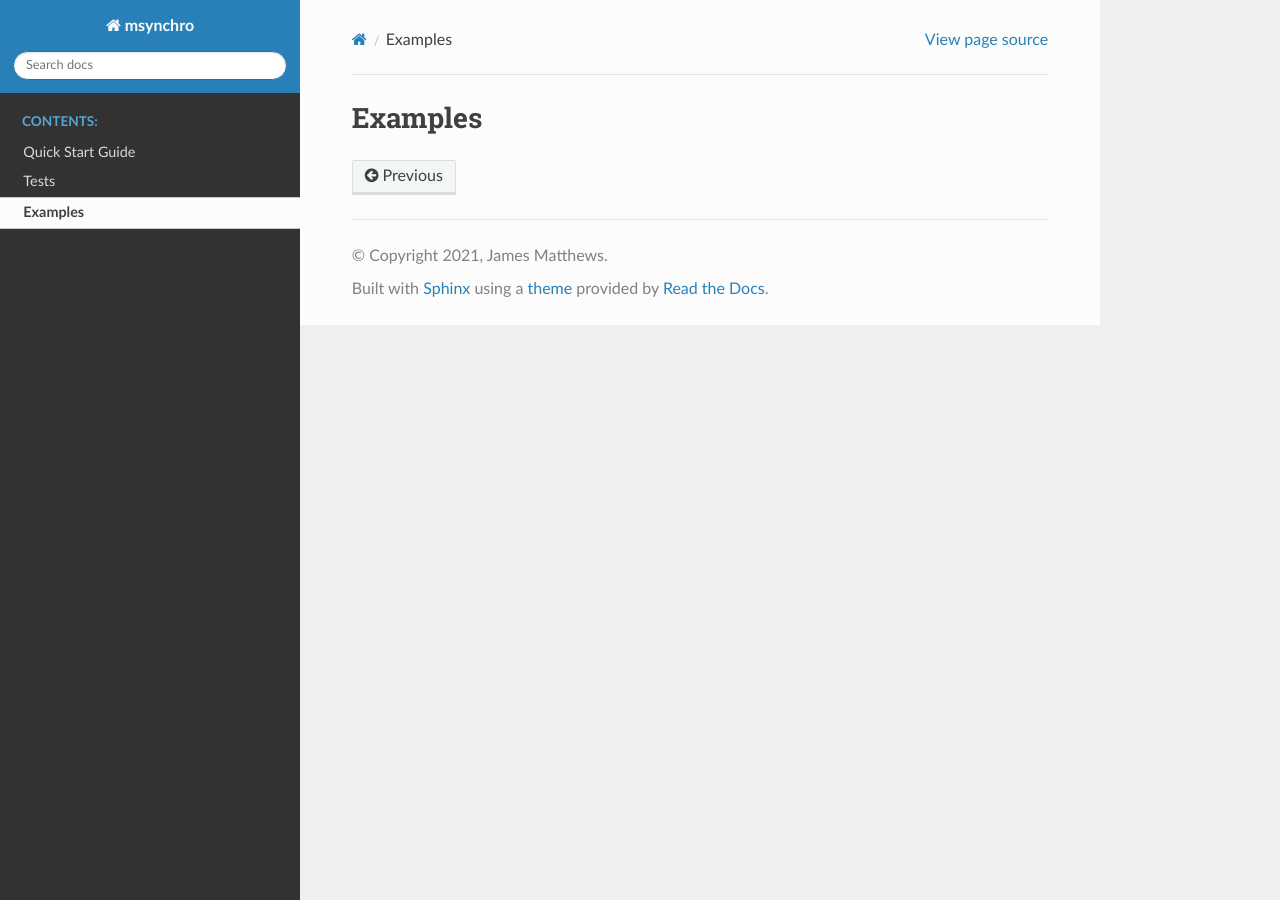
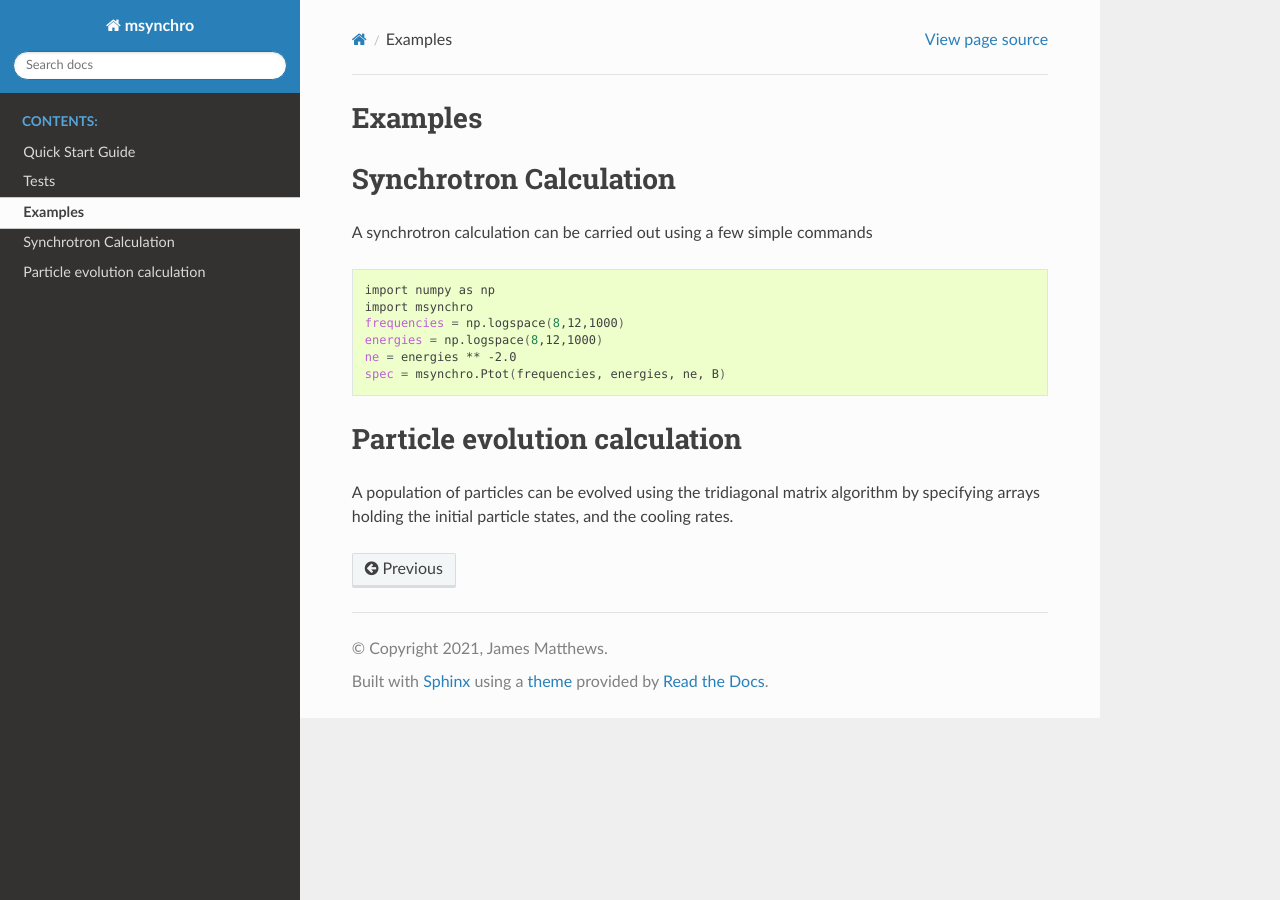
Before and after one commit to jhmatthews/msynchro, a Sphinx documentation site: the page built from docs/source/examples.rst, in a window 1280 px wide. Built offline with Sphinx 7.4.7 and the Read the Docs theme 2.0.0, drawn with Linux system fonts in a browser that asks for light colours.

Commit message:
updated docs

```diff
--- a/docs/source/examples.rst
+++ b/docs/source/examples.rst
@@ -1,2 +1,19 @@
 Examples
 ====================================
+
+Synchrotron Calculation
+========================
+A synchrotron calculation can be carried out using a few simple commands
+
+.. code:: bash
+
+    import numpy as np
+    import msynchro
+    frequencies = np.logspace(8,12,1000)
+    energies = np.logspace(8,12,1000)
+    ne = energies ** -2.0
+    spec = msynchro.Ptot(frequencies, energies, ne, B)
+
+Particle evolution calculation
+========================
+A population of particles can be evolved using the tridiagonal matrix algorithm by specifying arrays holding the initial particle states, and the cooling rates.
--- a/docs/source/index.rst
+++ b/docs/source/index.rst
@@ -2,6 +2,8 @@ msynchro
 --------------------------------------
 
 msynchro is a simple python package that allows calculation of optically thin synchrotron emission from arbitrary electron distributions. It also include a tridiagonal matrix algorithm for evolving distributions of particle subject to cooling.
+
+The code is relatively simple, and the documentation at this stage is quite rudimentary.
 
 
 .. toctree::
```
